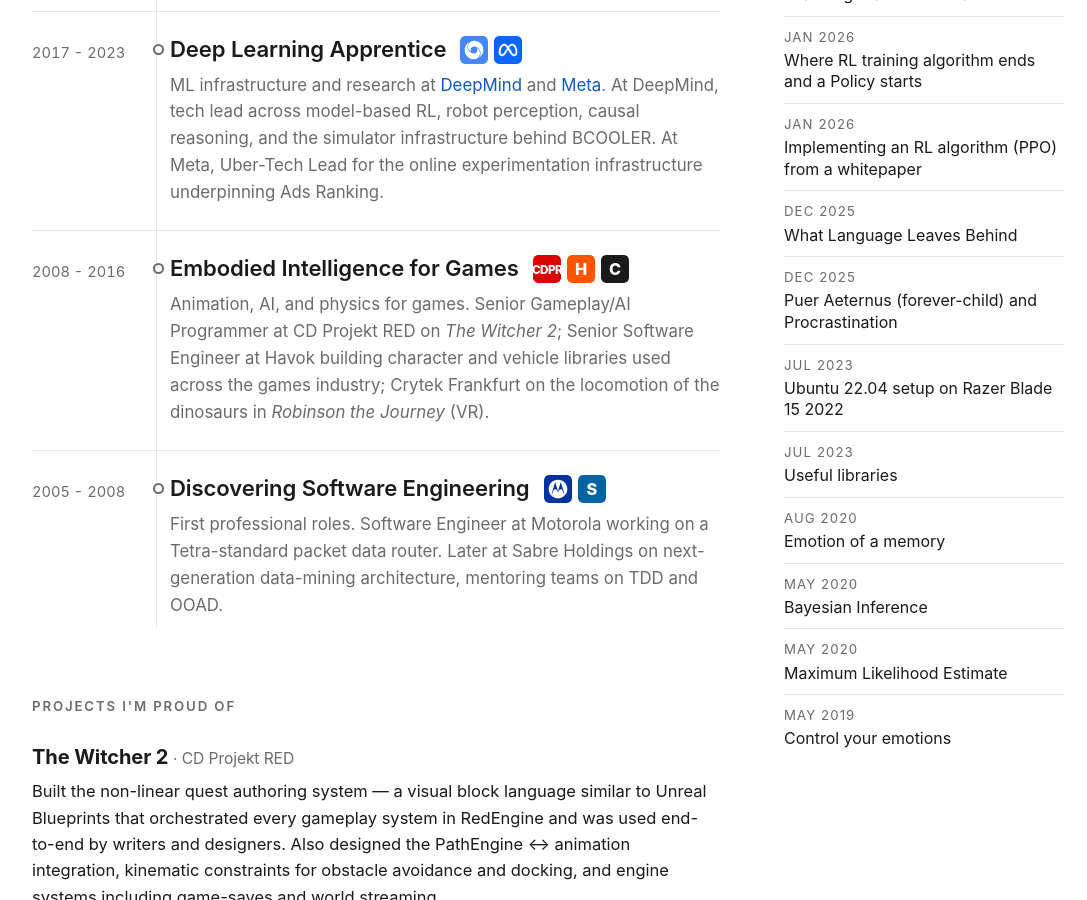
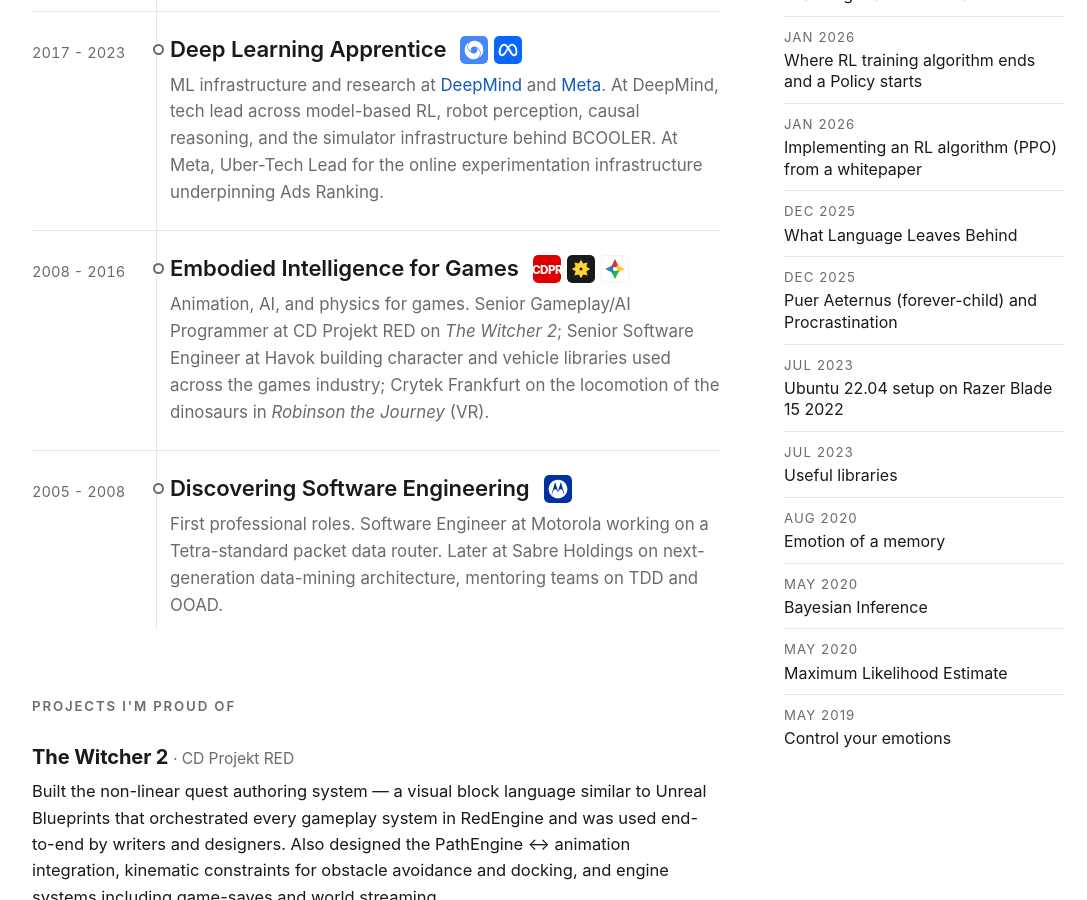
Before and after one commit to paksas/paksas.github.io, a Jekyll site: the page built from index.md, in a window 1280 px wide and 900 px high, scrolled down 502 px. Shown: the whole window, without its empty margins (92-1179 px from the left). Built offline with Jekyll 4.4.1, drawn with Linux system fonts in a browser that asks for light colours.

Commit message:
improved logos

```diff
--- a/_data/career.yml
+++ b/_data/career.yml
@@ -33,7 +33,6 @@
   title: "Discovering Software Engineering"
   logos:
     - { name: "Motorola", icon: "motorola" }
-    - { name: "Sabre", icon: "sabre" }
   body: |
     First professional roles. Software Engineer at Motorola working on a Tetra-standard
     packet data router. Later at Sabre Holdings on next-generation data-mining
```
Also changed, not shown: _includes/logos/crytek.svg, _includes/logos/havok.svg, _includes/logos/sabre.svg (deleted).
